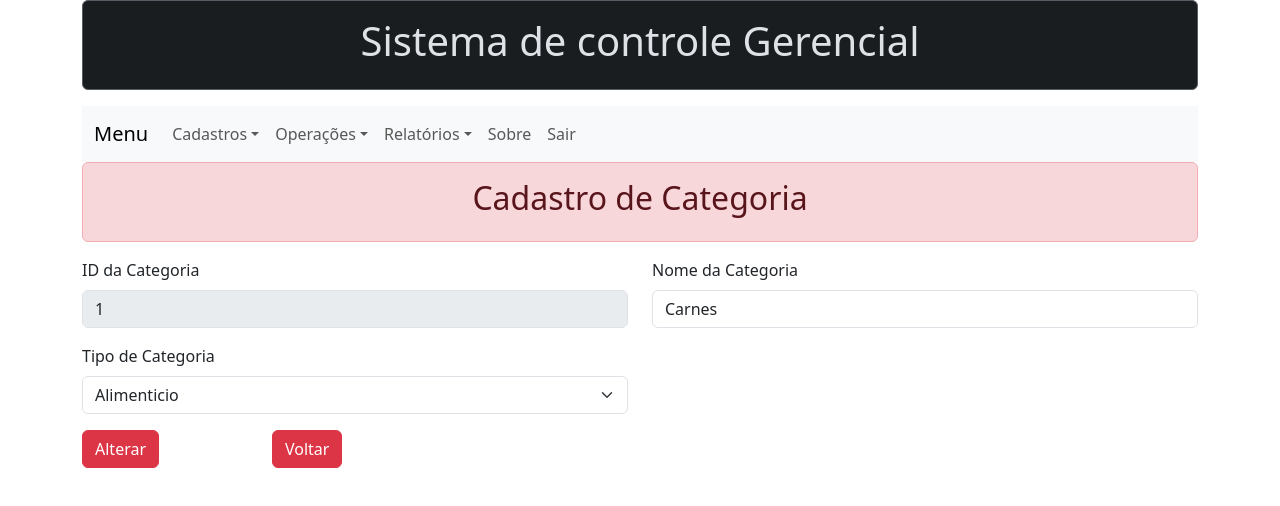
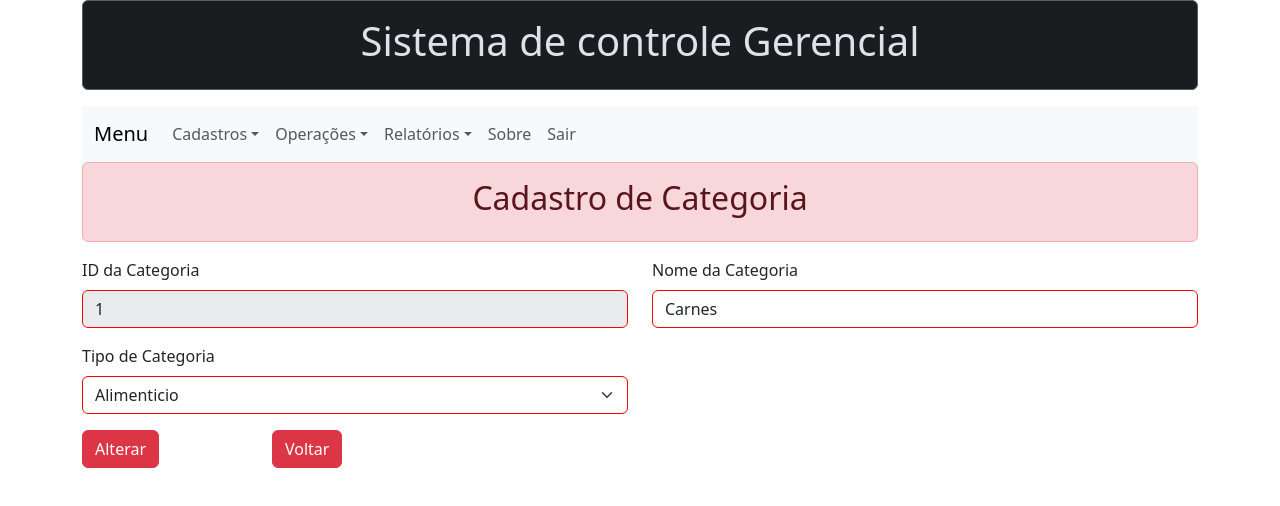
Before and after one commit to lleandroRodrigzz/sistemaComercial, a React (Create React App) app in the folder sistema/: page /categoria in a window 1280 px wide. Both pictures are taken after a click on the button 1023 px from the left and 381 px from the top of the page. Shown: the top 506 px of the page. Built offline with nearby package versions, Linux system fonts and the light colour scheme.

Commit message:
Finalizado

```diff
--- a/sistema/src/componentes/layouts/FormCadastroCategoria.jsx
+++ b/sistema/src/componentes/layouts/FormCadastroCategoria.jsx
@@ -7,7 +7,7 @@ import { useState } from 'react';
 export default function FormCadastroCategoria(props) {
 
     const categoriaVazia = {
-        id: 0,
+        id: "",
         nomeCat: "",
         tipo: ""
     }
@@ -51,6 +51,7 @@ export default function FormCadastroCategoria(props) {
                             <fieldset disabled>
                                 <Form.Label>ID da Categoria</Form.Label>
                                 <Form.Control
+                                    style={{ borderColor: 'red', /*backgroundColor: "#95e88b"*/ }}
                                     required
                                     type="number"
                                     id='id'
@@ -64,6 +65,7 @@ export default function FormCadastroCategoria(props) {
                             <>
                                 <Form.Label>ID da Categoria</Form.Label>
                                 <Form.Control
+                                    style={{ borderColor: 'red', /*backgroundColor: "#95e88b"*/ }}
                                     required
                                     type="number"
                                     id='id'
@@ -79,6 +81,7 @@ export default function FormCadastroCategoria(props) {
                 <Form.Group as={Col} md="6">
                     <Form.Label>Nome da Categoria</Form.Label>
                     <Form.Control
+                        style={{ borderColor: 'red', /*backgroundColor: "#95e88b"*/ }}
                         required
                         type="text"
                         id='nomeCat'
@@ -94,13 +97,15 @@ export default function FormCadastroCategoria(props) {
                 <Form.Group as={Col} md="6">
                     <Form.Label>Tipo de Categoria</Form.Label>
                     <Form.Select
+                        style={{ borderColor: 'red', /*backgroundColor: "#95e88b"*/ }}
                         id='tipo'
                         name='tipo'
                         value={categoria.tipo}
                         onChange={manipularMudanca}
                         required
+                        placeholder="Escolha a categoria"
                     >
-                        <option selected disabled>Selecione o Tipo de Categoria</option>
+                        <option disabled selected value="">Selecione o Tipo de Categoria</option>
                         <option value="Alimenticio">Alimenticio</option>
                         <option value="Mecanico">Mecanico</option>
                         <option value="Tecnologia">Tecnologia</option>
--- a/sistema/src/componentes/layouts/FormCadastroUsuario.jsx
+++ b/sistema/src/componentes/layouts/FormCadastroUsuario.jsx
@@ -72,7 +72,7 @@ export default function FormCadastroUsuario(props) {
                                 <Form.Group as={Col}>
                                     <Form.Label>Email</Form.Label>
                                     <InputGroup hasValidation>
-                                        <InputGroup.Text id="inputGroupPrepend" style={{ borderColor: "#175c27", /*backgroundColor: "#95e88b"*/ }}>@</InputGroup.Text>
+                                        <InputGroup.Text style={{ borderColor: "#175c27", /*backgroundColor: "#95e88b"*/ }}>@</InputGroup.Text>
                                         <Form.Control
                                             type="text"
                                             placeholder="Digite seu email aqui"
@@ -119,6 +119,25 @@ export default function FormCadastroUsuario(props) {
             <Row className="mb-3">
                 <Form.Group as={Col} md="6">
                     <Form.Label>Senha</Form.Label>
+                    <InputGroup hasValidation>
+                        <InputGroup.Text style={{ borderColor: "#175c27", /*backgroundColor: "#95e88b"*/ }}>
+                            <Col>
+                                <Button
+                                    variant="outline-success"
+                                    onClick={() => setSenhaVisivel(!senhaVisivel)} // Alterna a visibilidade
+                                >
+                                    {senhaVisivel ?
+                                        <svg xmlns="http://www.w3.org/2000/svg" width="18" height="20" fill="currentColor" class="bi bi-eye-slash-fill" viewBox="0 0 16 16">
+                                            <path d="m10.79 12.912-1.614-1.615a3.5 3.5 0 0 1-4.474-4.474l-2.06-2.06C.938 6.278 0 8 0 8s3 5.5 8 5.5a7 7 0 0 0 2.79-.588M5.21 3.088A7 7 0 0 1 8 2.5c5 0 8 5.5 8 5.5s-.939 1.721-2.641 3.238l-2.062-2.062a3.5 3.5 0 0 0-4.474-4.474z" />
+                                            <path d="M5.525 7.646a2.5 2.5 0 0 0 2.829 2.829zm4.95.708-2.829-2.83a2.5 2.5 0 0 1 2.829 2.829zm3.171 6-12-12 .708-.708 12 12z" />
+                                        </svg> :
+                                        <svg xmlns="http://www.w3.org/2000/svg" width="18" height="20" fill="currentColor" class="bi bi-eye" viewBox="0 0 16 16">
+                                            <path d="M16 8s-3-5.5-8-5.5S0 8 0 8s3 5.5 8 5.5S16 8 16 8M1.173 8a13 13 0 0 1 1.66-2.043C4.12 4.668 5.88 3.5 8 3.5s3.879 1.168 5.168 2.457A13 13 0 0 1 14.828 8q-.086.13-.195.288c-.335.48-.83 1.12-1.465 1.755C11.879 11.332 10.119 12.5 8 12.5s-3.879-1.168-5.168-2.457A13 13 0 0 1 1.172 8z" />
+                                            <path d="M8 5.5a2.5 2.5 0 1 0 0 5 2.5 2.5 0 0 0 0-5M4.5 8a3.5 3.5 0 1 1 7 0 3.5 3.5 0 0 1-7 0" />
+                                        </svg>}
+                                </Button>
+                            </Col>
+                        </InputGroup.Text>
                         <Form.Control
                             style={{ borderColor: "#175c27", /*backgroundColor: "#95e88b"*/ }}
                             type={senhaVisivel ? "text" : "password"} // Altera entre password e text
@@ -130,6 +149,7 @@ export default function FormCadastroUsuario(props) {
                             required
                         />
                         <Form.Control.Feedback type="invalid">Digite uma senha valida.</Form.Control.Feedback>
+                    </InputGroup>
                 </Form.Group>
                 <Form.Group as={Col} md="6">
                     <Form.Label>Tipo de Usuario</Form.Label>
@@ -151,7 +171,7 @@ export default function FormCadastroUsuario(props) {
             </Row>
             <Row className='mt-2 mb-2'>
 
-                <Col md={1}>
+                <Col md={2}>
                     <Button variant="success" type="submit">
                         {
                             props.modoEdicao ?
@@ -161,22 +181,13 @@ export default function FormCadastroUsuario(props) {
                     </Button>
                 </Col>
 
-                <Col md={1}>
+                <Col md={2}>
                     <Button variant="success" type="submit" onClick={() => {
                         props.setExibirTabela(true);
                         props.setModoEdicao(false);
                         props.setUsuarioSelecionado(usuarioVazio);
                     }}>Voltar</Button>
                 </Col>
-
-                <Col md={{ offset: 0 }}>
-                    <Button
-                        variant="outline-success"
-                        onClick={() => setSenhaVisivel(!senhaVisivel)} // Alterna a visibilidade
-                    >
-                        {senhaVisivel ? "Ocultar Senha" : "Mostrar Senha"}
-                    </Button>
-                </Col>
             </Row>
         </Form>
     )
--- a/sistema/src/componentes/layouts/TelaCadastroCategoria.jsx
+++ b/sistema/src/componentes/layouts/TelaCadastroCategoria.jsx
@@ -10,7 +10,7 @@ export default function TelaCadastroCategoria(props) {
     const [listaDeCategorias, setListaDeCategorias] = useState(categorias);
     const [modoEdicao, setModoEdicao] = useState(false);
     const [categoriaSelecionada, setCategoriaSelecionada] = useState({
-        id: 0,
+        id: "",
         nomeCat: "",
         tipo: ""
     });
```
Lines whose indentation alone changed are shown as unchanged.
